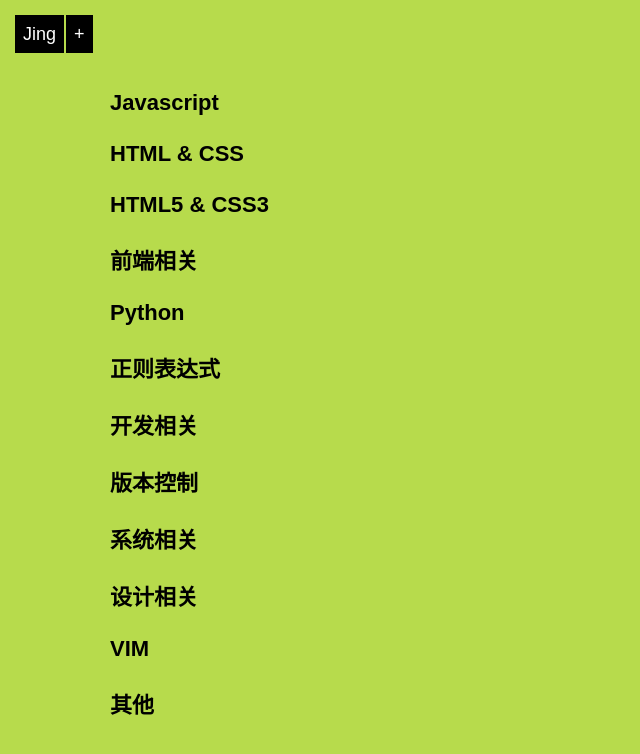
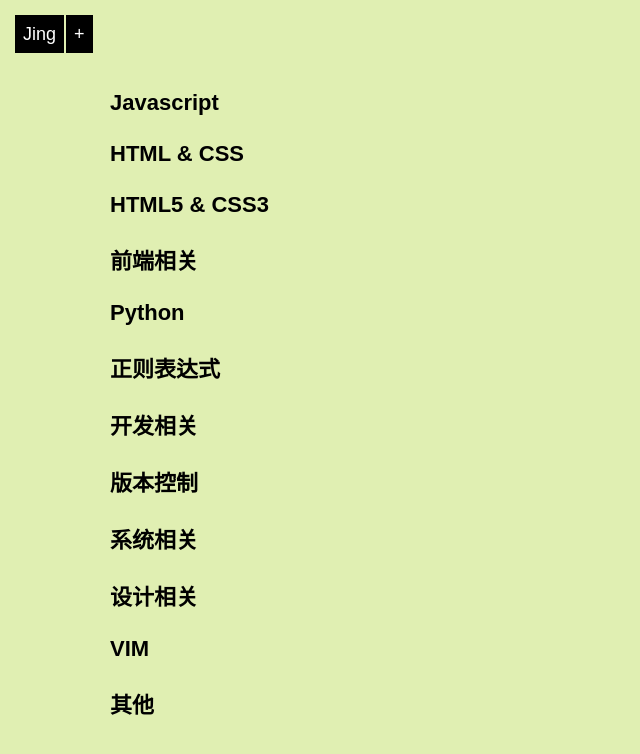
Before and after one commit to shipengfei92/startupjing.github.io, a Jekyll site: the page built from wiki.md, in a window 1280 px wide. Shown: the top 754 px of the page, without its empty margins (0-640 px from the left). Built offline with Jekyll 4.4.1, drawn with Linux system fonts in a browser that asks for light colours; Markdown is read by kramdown in place of the engine named in the settings.

Commit message:
new pics and color

```diff
--- a/css/default.css
+++ b/css/default.css
@@ -4,7 +4,7 @@
  */
 
 /* 重置浏览器CSS */
-html{background-color: rgba(153,204,0,0.7);}
+html{background-color: rgba(153,204,0,0.3);}
 body,div,dl,dt,dd,ul,ol,li,h1,h2,h3,h4,h5,h6,pre,code,form,fieldset,legend,input,textarea,p,blockquote,th,td,hr,button,article,aside,details,figcaption,figure,footer,header,hgroup,menu,nav,section{margin:0;padding:0;}
 article,aside,details,figcaption,figure,footer,header,hgroup,menu,nav,section{display:block;}
 body,button,input,select,textarea{font-size:12px/1.5;}
@@ -87,7 +87,7 @@
     background-image:url(http://wy.logozhizuowang.com/wyimages/w/chahua141.jpg);
 }
 .opinion .aside{
-    background-image:url(http://www.photophoto.cn/m68/024/087/0240870072.jpg);
+    background-image:url(http://pica.nipic.com/2007-12-17/20071217155522713_2.jpg);
 }
 .project .aside{
     background-image:url(http://img.taopic.com/uploads/allimg/120717/201622-120GFJ02121.jpg)
```
